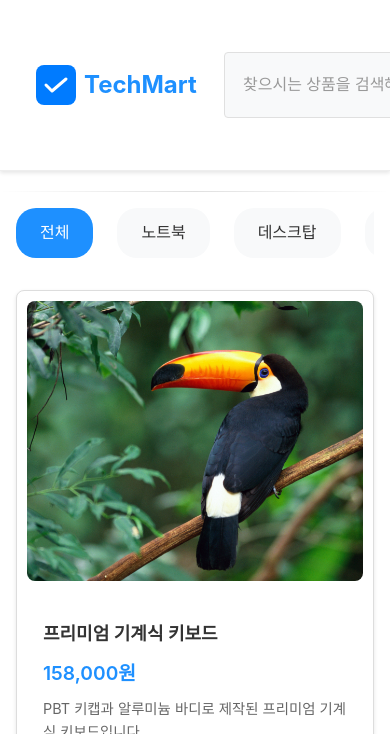
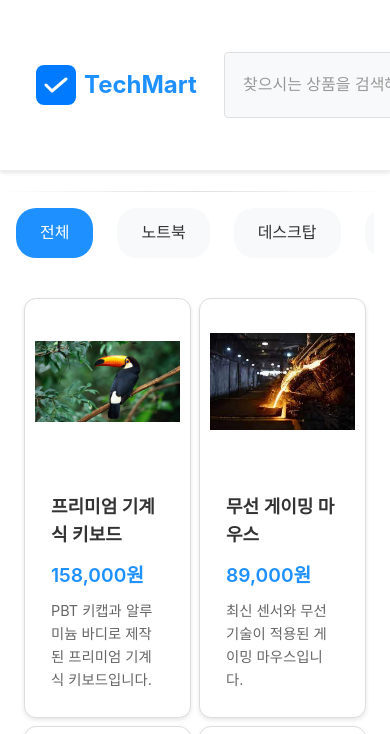
Before and after one commit to didckdgh/new, a FastAPI app: page / in a window 390 px wide; the page is wider, and only the part inside the window is pictured. Shown: the top 734 px of that part. Run offline with FastAPI, Linux system fonts and the light colour scheme.

Commit message:
모바일 적용용

```diff
--- a/templates/index.html
+++ b/templates/index.html
@@ -2,7 +2,7 @@
 <html lang="ko">
 <head>
     <meta charset="UTF-8">
-    <meta name="viewport" content="width=device-width, initial-scale=1.0">
+    <meta name="viewport" content="width=1200">
     <title>TechMart</title>
     <link rel="stylesheet" href="/static/styles.css">
     <script>
@@ -317,6 +317,26 @@
             color: #333;
             text-decoration: none;
         }
+
+        .grid {
+            display: grid;
+            grid-template-columns: repeat(2, 1fr);
+            gap: 0.5rem;
+            padding: 0.5rem;
+        }
+        .product-card {
+            width: 100%;
+            margin: 0;
+            border-radius: 12px;
+            box-sizing: border-box;
+        }
+        .product-card img {
+            width: 100%;
+            height: auto;
+            object-fit: contain;
+            aspect-ratio: 1 / 1;
+            background: #fff;
+        }
     </style>
 </head>
 <body>
```
Also changed, not shown: templates/cart.html (+21 -1 lines), templates/form.html (+21 -1 lines), templates/orders.html (+6 -2 lines).
